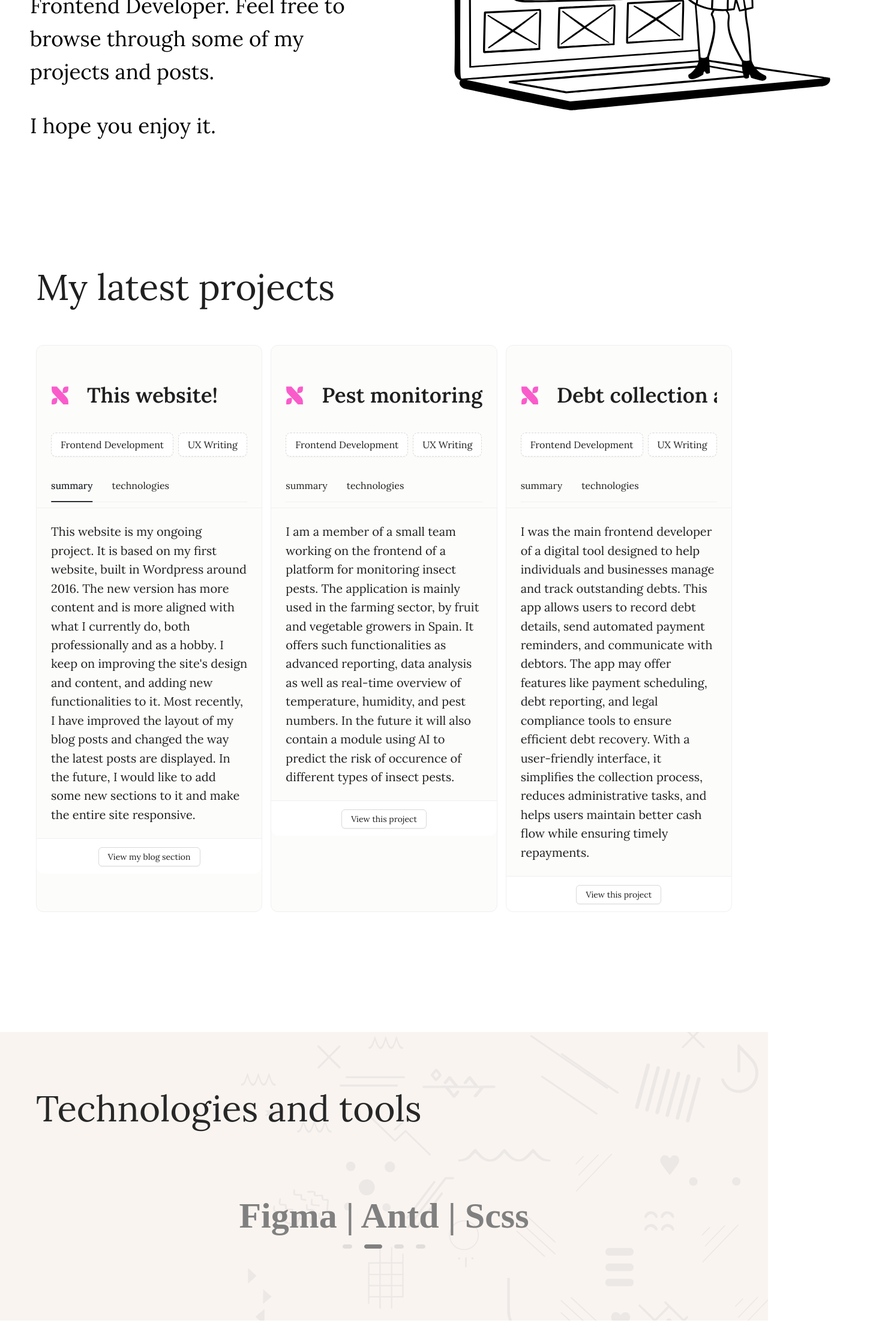
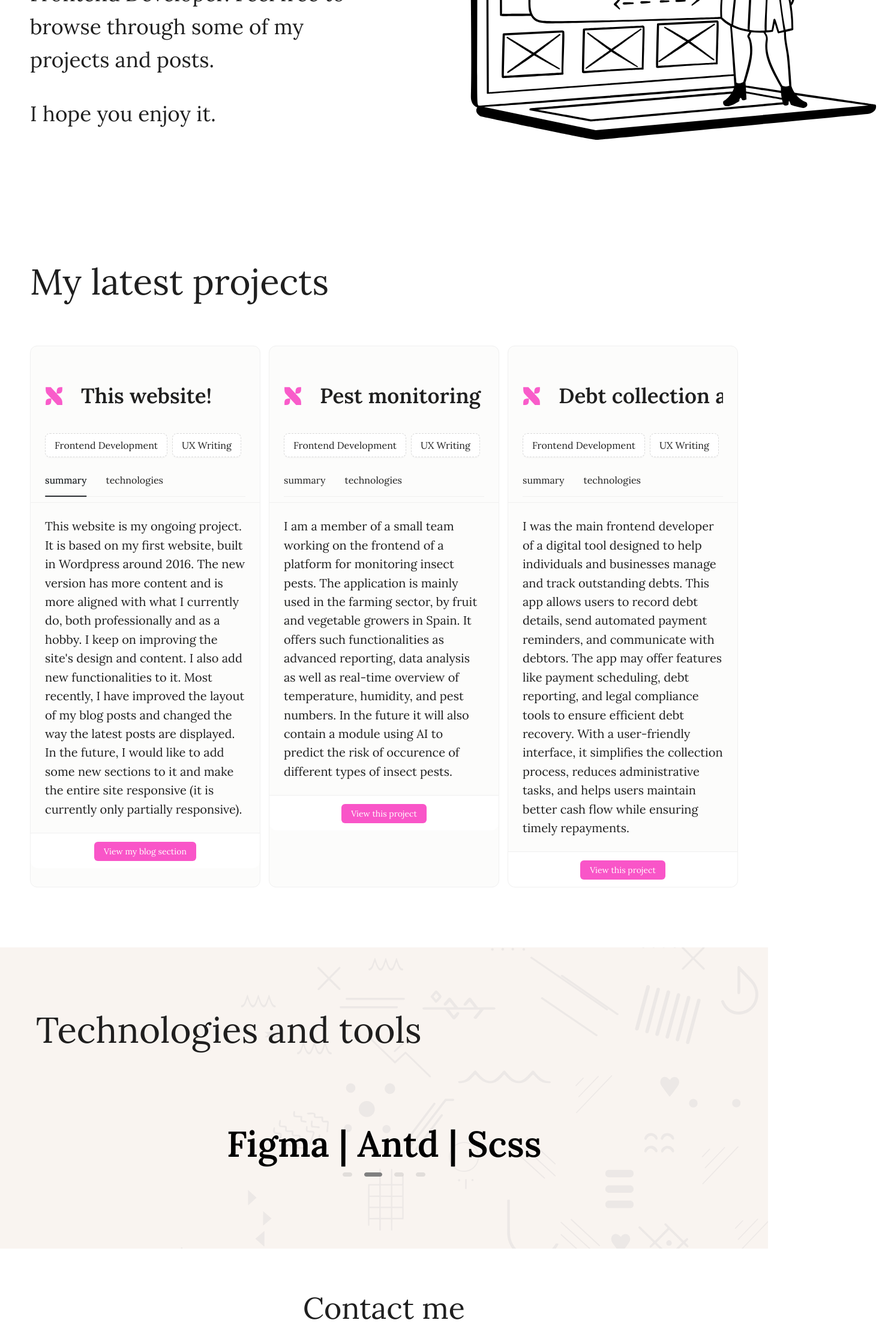
Before and after one commit to domi82/linguex, a React (Create React App) app: page / in a window 1280 px wide. Shown: the part 552-2792 px from the top of the page at 60% size, 1480 px wide, since content can reach past the window. Built offline with nearby package versions, Linux system fonts and the light colour scheme.

Commit message:
Improve the HomePage styles

```diff
--- a/src/components/AppThemeComponent/AppThemeComponent.tsx
+++ b/src/components/AppThemeComponent/AppThemeComponent.tsx
@@ -12,7 +12,7 @@ class AppThemeComponent {
       },
       components: {
         Button: {
-          colorPrimary: "#fda0ca",
+          colorPrimary: "#F955C8",
           primaryShadow: "transparen",
         },
         Modal: {
@@ -66,8 +66,8 @@ class AppThemeComponent {
         },
         Carousel: {
           colorBgContainer: "gray",
-          colorText: "gray",
-          fontFamily: "Poppins",
+          colorText: "black",
+          fontFamily: "Lora",
           fontSize: 100,
           arrowSize: 40,
           arrowOffset: 60,
--- a/src/i18n/en.json
+++ b/src/i18n/en.json
@@ -9,8 +9,8 @@
     "home.welcome.text.2": "I hope you enjoy it.",
     "home.projects.header": "My latest projects",
     "home.projects.project1.header": "This website!",
-    "home.projects.project1.summary": "This website is my ongoing project. It is based on my first website, built in Wordpress around 2016. The new version has more content and is more aligned with what I currently do, both professionally and as a hobby. I keep on improving the site's design and content, and adding new functionalities to it. Most recently, I have improved the layout of my blog posts and changed the way the latest posts are displayed. In the future, I would like to add some new sections to it and make the entire site responsive.",
-    "home.projects.project1.technologies": "I have built this website using React.js (React Router, React Intl, etc.), Typescript, and Ant Design. It was designed in Figma.",
+    "home.projects.project1.summary": "This website is my ongoing project. It is based on my first website, built in Wordpress around 2016. The new version has more content and is more aligned with what I currently do, both professionally and as a hobby. I keep on improving the site's design and content. I also add new functionalities to it. Most recently, I have improved the layout of my blog posts and changed the way the latest posts are displayed. In the future, I would like to add some new sections to it and make the entire site responsive (it is currently only partially responsive).",
+    "home.projects.project1.technologies": "I have built this website using React.js (React Router, React Intl, etc.), Typescript, and Ant Design. Its prototype was created in Figma. In my design I used Streamline's vector illustrations.",
     "home.projects.project2.header": "Pest monitoring app",
     "home.projects.project2.description": "I am a member of a small team working on the frontend of a platform for monitoring insect pests. The application is mainly used in the farming sector, by fruit and vegetable growers in Spain. It offers such functionalities as advanced reporting, data analysis as well as real-time overview of temperature, humidity, and pest numbers. In the future it will also contain a module using AI to predict the risk of occurence of different types of insect pests.",
     "home.projects.project2.technologies": "I have worked on this app using React.js, Typescript, and Ant Design. Its design was made in Figma. For data visualizations, we have used React Charts library.",
--- a/src/pages/HomePage/HomePage.module.scss
+++ b/src/pages/HomePage/HomePage.module.scss
@@ -1,60 +1,36 @@
 
     .section1 {
-
-
       padding:50px;
-
-
         .text {
-           text-align: left;
-
             h3{
             font-weight: 550;
             font-size: 60px;
-            padding-top: 60px;
-
-
+            padding-top: 40px;
             }
             p {
-            color: black;
                 font-size: 35px;
-
-
-            //padding-top: 10px;
-
-        }}
-        .image {
+            }
+    }
         .mainImage{
             width: 300%;
-
-            padding-left:100px;
-
+            padding-left:126px;
         }
     }
-
-
-    }
-
     .section2 {
-        padding-left: 60px;
-        padding-right: 60px;
-        padding-bottom: 200px;
-        .heading {
-
-            h2{
-
+        padding-right: 50px;
+        padding-left: 50px;
+        .text {
+            h3{
             font-weight: 400;
             font-size: 60px;
-            padding-top: 60px;
-
-            text-align: left;
+            padding-top: 40px;
         }
     }
 .card {
-    height: 100%;
-    //border: 1px solid #cfd3d4;
+    height: 90%;
     background-color: rgba(250, 249, 247, 0.5);
     vertical-align: middle;
+    padding-bottom: 100px;;
 .title{
 display:flex;
 align-items: center;
@@ -72,13 +48,15 @@ align-items: center;
 }
     .buttons {
         size:'large';
-        margin-bottom:20px;
+        margin-bottom:10px;
 
     }
     .description {
         font-size: 20px;
     }
+
 }
+
     }
 
 
@@ -91,20 +69,15 @@ align-items: center;
         padding-bottom: 100px;
 
 
-        .heading {
+        .text {
 
-
-            h2{
-                color: rgb(39, 39, 39);
+            h3{
                 padding-left: 60px;
                 padding-right: 60px;
-
-
                 font-weight: 400;
                 font-size: 60px;
             padding-top: 30px;
 
-            text-align: left;
         }
     }
         .carrousel{
@@ -131,17 +104,17 @@ align-items: center;
 
     .section4 {
 
-        padding-bottom: 100px;
+        padding-bottom: 80px;
         text-align: center;
 
 
-        .heading {
+        .text {
 
-            h2{
+            h3{
 
                 font-weight: 400;
                 font-size: 50px;
-            padding-top: 50px;
+            padding-top: 10px;
 
 
 
@@ -159,7 +132,6 @@ align-items: center;
 
             font-weight: 400;
             font-size: 30px;
-            background-color: #fdb6fb;
             .icon{
                 padding-right:10px;
             }
--- a/src/pages/HomePage/HomePage.tsx
+++ b/src/pages/HomePage/HomePage.tsx
@@ -4,7 +4,6 @@ import { useState } from "react";
 import { FormattedMessage } from "react-intl";
 import { Link } from "react-router-dom";
 import useResponsiveLayout from "../../components/LayoutComponent/UseResponsiveLayout/UseResponsiveLayout";
-import portrait from "../../resources/images/portrait.svg";
 import homeImage from "../../resources/images/home-image.svg";
 import { ReactComponent as XIcon } from "../../resources/images/x-icon.svg";
 import styles from "./HomePage.module.scss";
@@ -88,7 +87,7 @@ const HomePage: React.FC = () => {
     <PublicLayoutComponent>
       <div className={styles.section1}>
         <Row>
-          <Col span={24} lg={12} className={styles.text}>
+          <Col xs={24} sm={24} md={24} lg={12} className={styles.text}>
             <h3>
               <FormattedMessage id="home.welcome.header" />
             </h3>
@@ -99,12 +98,11 @@ const HomePage: React.FC = () => {
               <FormattedMessage id="home.welcome.text.2" />
             </p>
           </Col>
-
-          <Col span={24} lg={12} className={styles.image}>
+          <Col xs={24} sm={24} md={24} lg={12}>
             <div>
               <Image
                 src={homeImage}
-                alt="homeImage"
+                alt="Image of a frontend developer"
                 preview={false}
                 className={styles.mainImage}
               />
@@ -114,14 +112,14 @@ const HomePage: React.FC = () => {
       </div>
       <div className={styles.section2}>
         <Row>
-          <Col span={24} className={styles.heading}>
-            <h2>
+          <Col span={24} className={styles.text}>
+            <h3>
               <FormattedMessage id="home.projects.header" />
-            </h2>
+            </h3>
           </Col>
         </Row>
         <Row gutter={[14, 14]}>
-          <Col xs={24} md={8}>
+          <Col xs={24} sm={24} md={24} lg={8}>
             <Card
               className={styles.card}
               title={
@@ -159,8 +157,8 @@ const HomePage: React.FC = () => {
                 </>
               }
               actions={[
-                <Link to="/blog" className={styles.options}>
-                  <Button>View my blog section</Button>
+                <Link to="/blog">
+                  <Button type="primary">View my blog section</Button>
                 </Link>,
               ]}
               tabList={tab1List}
@@ -170,7 +168,7 @@ const HomePage: React.FC = () => {
               {content1List[activeTabKey1]}
             </Card>
           </Col>
-          <Col xs={24} md={8}>
+          <Col xs={24} sm={24} md={24} lg={8}>
             <Card
               className={styles.card}
               title={
@@ -214,7 +212,7 @@ const HomePage: React.FC = () => {
                   rel="noopener noreferrer"
                   href="https://agrisens.es"
                 >
-                  <Button>View this project</Button>
+                  <Button type="primary">View this project</Button>
                 </a>,
               ]}
               tabList={tab2List}
@@ -224,7 +222,7 @@ const HomePage: React.FC = () => {
               {content2List[activeTabKey2]}
             </Card>
           </Col>
-          <Col xs={24} md={8}>
+          <Col xs={24} sm={24} md={24} lg={8}>
             <Card
               className={styles.card}
               title={
@@ -267,7 +265,7 @@ const HomePage: React.FC = () => {
                   rel="noopener noreferrer"
                   href="https://taxfen.com"
                 >
-                  <Button>View this project</Button>
+                  <Button type="primary">View this project</Button>
                 </a>,
               ]}
               tabList={tab3List}
@@ -279,13 +277,12 @@ const HomePage: React.FC = () => {
           </Col>
         </Row>
       </div>
-
       <div className={styles.section3}>
         <Row>
-          <Col span={24} className={styles.heading}>
-            <h2>
+          <Col span={24} className={styles.text}>
+            <h3>
               <FormattedMessage id="home.technologies.header" />
-            </h2>
+            </h3>
           </Col>
         </Row>
         <Row>
@@ -318,10 +315,10 @@ const HomePage: React.FC = () => {
 
       <div className={styles.section4}>
         <Row>
-          <Col span={24} className={styles.heading}>
-            <h2>
+          <Col span={24} className={styles.text}>
+            <h3>
               <FormattedMessage id="home.contact.header" />
-            </h2>
+            </h3>
             <p>
               <FormattedMessage id="home.contact.description" />
             </p>
```
Lines whose indentation alone changed are shown as unchanged.
